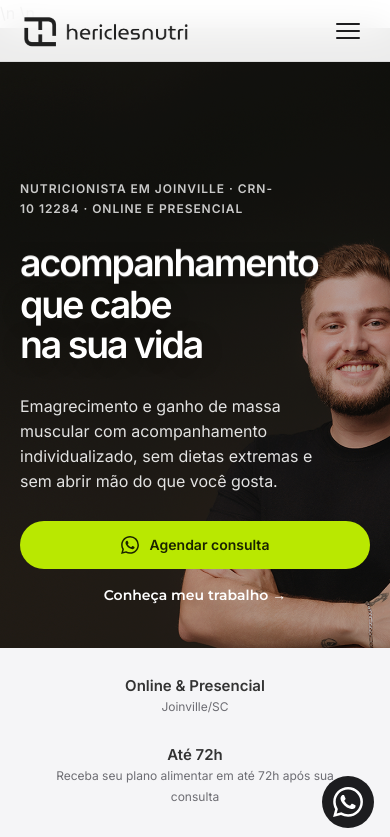
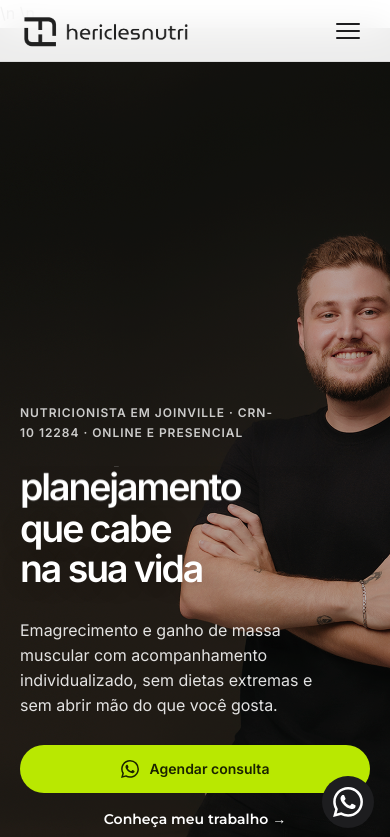
Before and after one commit to hericlesferreira/hericlesnutricionista-site, a React (Vite) app: page / in a window 390 px wide. Shown: the top 837 px of the page. Built offline with nearby package versions, Linux system fonts and the light colour scheme.

Commit message:
style: hero em viewport inteira e rotacao mais rapida

```diff
--- a/src/refresh.css
+++ b/src/refresh.css
@@ -259,7 +259,7 @@ body { background:#fff;color:#1d1d1f;font-family:Inter,Arial,sans-serif;line-hei
   display:flex;
   flex-direction:column;
   will-change:transform;
-  animation:heroWordFlip 12s cubic-bezier(.72,0,.28,1) infinite;
+  animation:heroWordFlip 9s cubic-bezier(.72,0,.28,1) infinite;
 }
 .hero__rotator-track > span {
   display:block;
@@ -300,7 +300,11 @@ body { background:#fff;color:#1d1d1f;font-family:Inter,Arial,sans-serif;line-hei
 }
 .hero__media {
   position:absolute;
-  inset:0;
+  top:0;
+  left:0;
+  right:0;
+  height:100vh;
+  height:100svh;
   z-index:0;
   pointer-events:none;
 }
@@ -325,8 +329,10 @@ body { background:#fff;color:#1d1d1f;font-family:Inter,Arial,sans-serif;line-hei
   z-index:1;
   display:flex;
   align-items:center;
-  min-height:700px;
-  padding-block:clamp(66px,8vw,110px);
+  min-height:100vh;
+  min-height:100svh;
+  padding-top:calc(var(--nav-h) + clamp(44px,6vw,82px));
+  padding-bottom:clamp(54px,7vw,88px);
 }
 .hero__text {
   position:relative;
@@ -353,7 +359,8 @@ body { background:#fff;color:#1d1d1f;font-family:Inter,Arial,sans-serif;line-hei
 @media(max-width:960px) {
   .hero__inner {
     display:flex;
-    min-height:680px;
+    min-height:100vh;
+    min-height:100svh;
   }
   .hero__text {
     width:min(590px,66vw);
@@ -364,7 +371,11 @@ body { background:#fff;color:#1d1d1f;font-family:Inter,Arial,sans-serif;line-hei
     padding-top:0;
   }
   .hero__media {
-    inset:0;
+    top:0;
+    left:0;
+    right:0;
+    height:100vh;
+    height:100svh;
   }
   .hero__media img {
     object-position:center top;
@@ -373,9 +384,11 @@ body { background:#fff;color:#1d1d1f;font-family:Inter,Arial,sans-serif;line-hei
     background:rgb(0 0 0 / .28);
   }
   .hero__inner {
-    min-height:650px;
+    min-height:100vh;
+    min-height:100svh;
     align-items:flex-end;
-    padding-block:64px 48px;
+    padding-top:calc(var(--nav-h) + 48px);
+    padding-bottom:48px;
   }
   .hero__text {
     width:100%;
@@ -390,8 +403,9 @@ body { background:#fff;color:#1d1d1f;font-family:Inter,Arial,sans-serif;line-hei
 }
 @media(max-width:480px) {
   .hero__inner {
-    min-height:620px;
-    padding-top:54px;
+    min-height:100vh;
+    min-height:100svh;
+    padding-top:calc(var(--nav-h) + 40px);
     padding-bottom:40px;
   }
   .hero__title {
```
